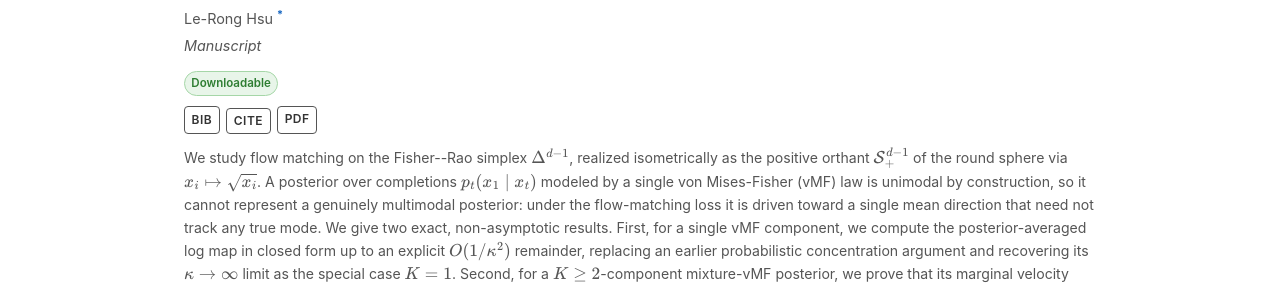
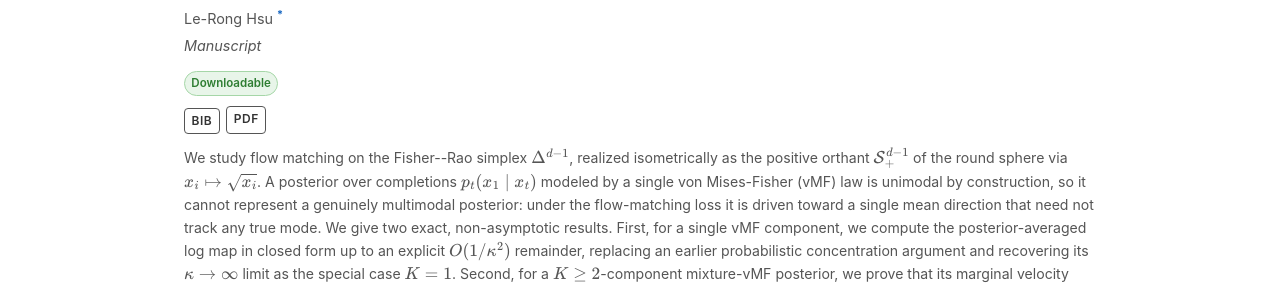
Before and after one commit to levi-hsu/levi-hsu.github.io, a Jekyll site: the page built from _pages/publications.md, in a window 1280 px wide. Shown: the part 253-538 px from the top of the page. Built offline with Jekyll 4.4.1, drawn with Linux system fonts in a browser that asks for light colours.

Commit message:
20260725-11

```diff
--- a/_pages/publications.md
+++ b/_pages/publications.md
@@ -54,12 +54,9 @@ permalink: /publications/
 
         <!-- Action buttons -->
         <div class="pub-links">
-          {% if pub.bibtex and pub.bibtex != "" %}
-          <button class="btn-link bib-trigger" data-bib="{{ pub.bibtex | escape }}">BIB</button>
-          {% endif %}
           {% if pub.citation or pub.bibtex %}
           <div class="citation-hover">
-            <button class="btn-link citation-trigger" type="button">Cite</button>
+            <button class="btn-link citation-trigger" type="button">BIB</button>
             <div class="citation-card" role="tooltip">
               {% if pub.citation %}
               <div class="citation-card-header">
```
Also changed, not shown: _pages/notes.md (+1 -1 lines).
